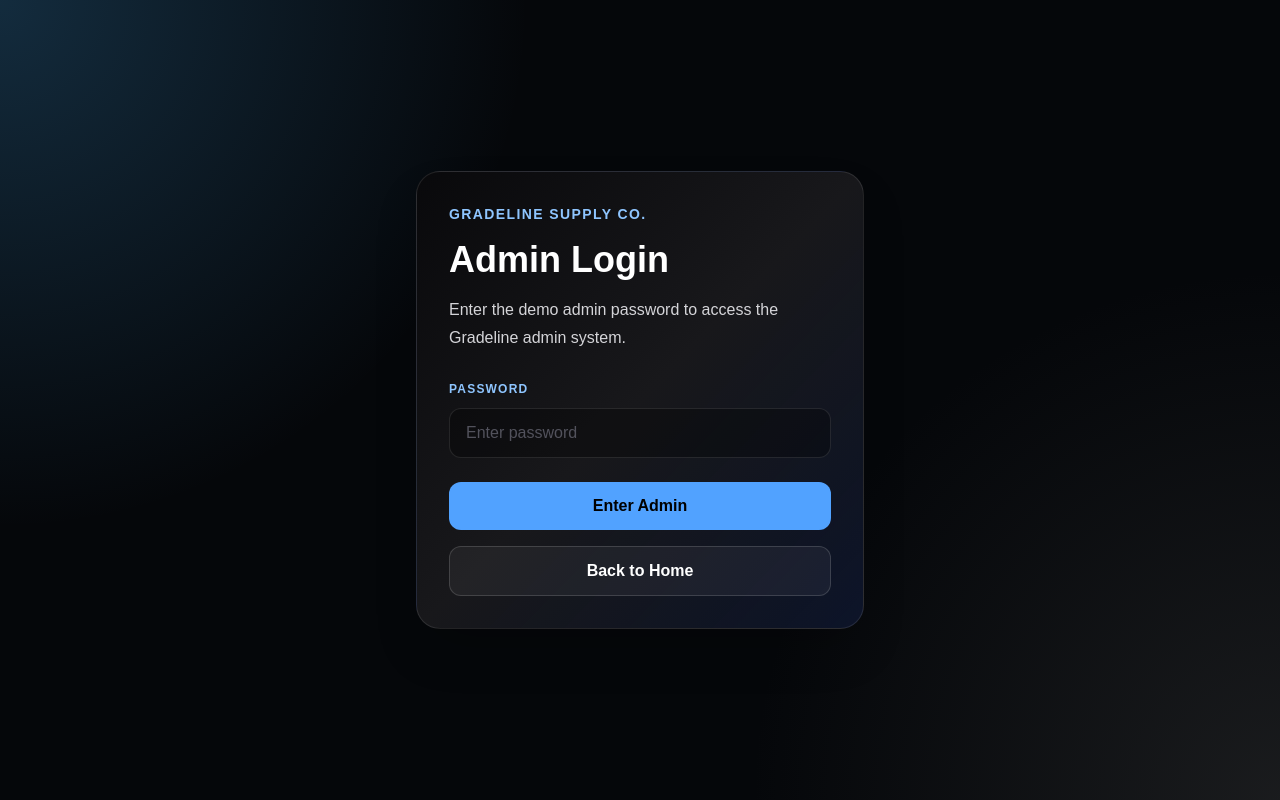
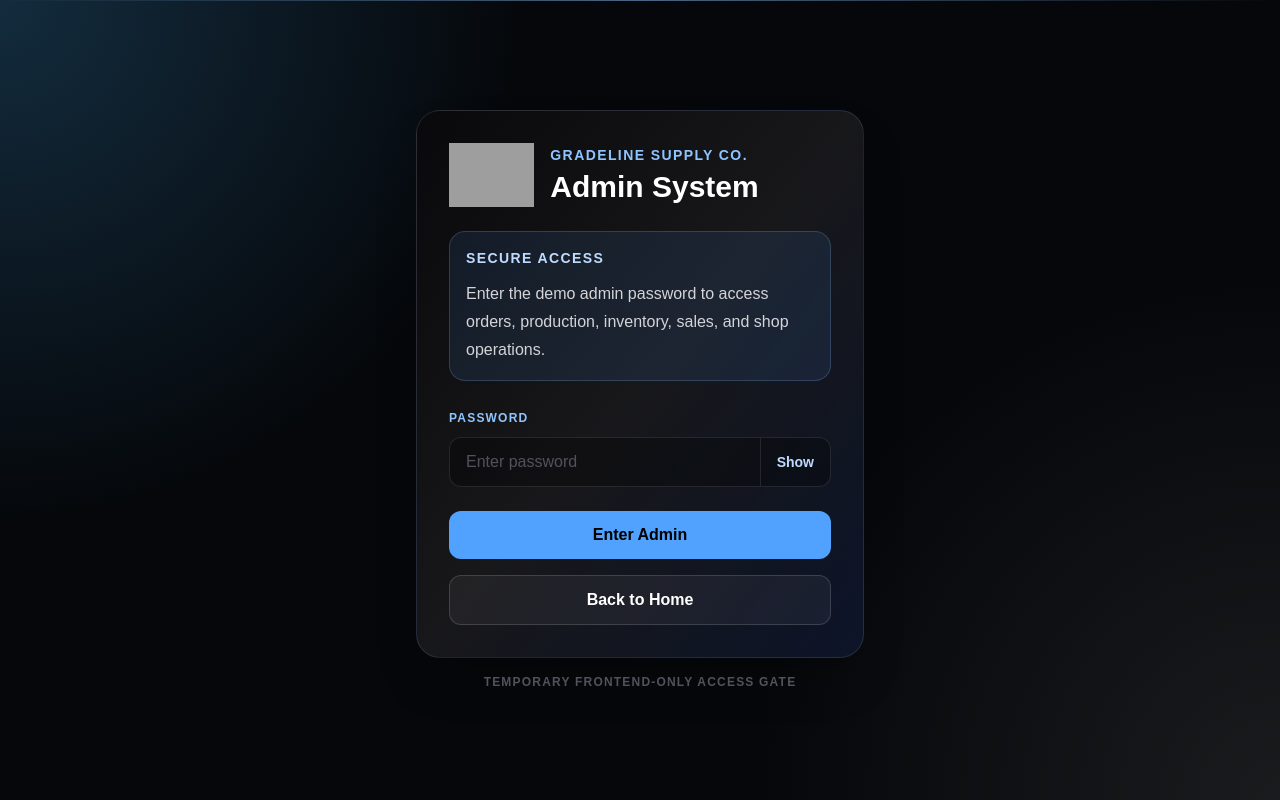
Before and after one commit to davemeeks64-hash/gradeline-supply, a Next.js app: page /admin-login in a window 1280 px wide. Built offline with nearby package versions, Linux system fonts and the light colour scheme; grey boxes are pictures that could not be loaded.

Commit message:
Improved admin login experience

```diff
--- a/src/app/admin-login/page.tsx
+++ b/src/app/admin-login/page.tsx
@@ -1,6 +1,7 @@
 "use client";
 
 import { FormEvent, useEffect, useState } from "react";
+import Image from "next/image";
 import Link from "next/link";
 import { useRouter } from "next/navigation";
 
@@ -11,6 +12,7 @@ export default function AdminLoginPage() {
   const router = useRouter();
   const [password, setPassword] = useState("");
   const [error, setError] = useState("");
+  const [showPassword, setShowPassword] = useState(false);
 
   useEffect(() => {
     if (localStorage.getItem(ADMIN_AUTH_KEY) === "true") {
@@ -34,33 +36,63 @@ export default function AdminLoginPage() {
     <main className="min-h-screen bg-[#05070a] text-white">
       <section className="relative grid min-h-screen place-items-center overflow-hidden px-6 py-16">
         <div className="absolute inset-0 bg-[radial-gradient(circle_at_top_left,_rgba(56,139,196,0.28),_transparent_35%),radial-gradient(circle_at_bottom_right,_rgba(80,80,80,0.28),_transparent_35%)]" />
+        <div className="absolute inset-x-0 top-0 h-px bg-gradient-to-r from-transparent via-blue-300/50 to-transparent" />
 
+        <div className="relative w-full max-w-md">
           <form
             onSubmit={handleSubmit}
-          className="relative w-full max-w-md rounded-3xl border border-white/10 bg-gradient-to-br from-zinc-950 via-zinc-900 to-blue-950/40 p-8 shadow-2xl"
+            className="rounded-3xl border border-white/10 bg-gradient-to-br from-zinc-950 via-zinc-900 to-blue-950/40 p-6 shadow-2xl sm:p-8"
           >
+            <div className="flex items-center gap-4">
+              <Image
+                src="/gradeline-logo.png"
+                alt="Gradeline Supply Co. logo"
+                width={1730}
+                height={1870}
+                priority
+                className="h-16 w-auto object-contain"
+              />
+              <div>
                 <p className="text-sm font-bold uppercase tracking-widest text-blue-300">
                   Gradeline Supply Co.
                 </p>
-          <h1 className="mt-4 text-4xl font-black">Admin Login</h1>
-          <p className="mt-4 leading-7 text-zinc-300">
-            Enter the demo admin password to access the Gradeline admin system.
+                <h1 className="mt-1 text-3xl font-black">Admin System</h1>
+              </div>
+            </div>
+
+            <div className="mt-6 rounded-2xl border border-blue-300/20 bg-blue-400/10 p-4">
+              <p className="text-sm font-bold uppercase tracking-widest text-blue-200">
+                Secure Access
               </p>
+              <p className="mt-3 leading-7 text-zinc-300">
+                Enter the demo admin password to access orders, production,
+                inventory, sales, and shop operations.
+              </p>
+            </div>
 
             <label className="mt-6 block">
               <span className="text-xs font-bold uppercase tracking-widest text-blue-300">
                 Password
               </span>
+              <div className="mt-2 flex overflow-hidden rounded-xl border border-white/10 bg-black/30 focus-within:border-blue-300/60">
                 <input
                   value={password}
                   onChange={(event) => {
                     setPassword(event.target.value);
                     setError("");
                   }}
-              type="password"
-              className="mt-2 w-full rounded-xl border border-white/10 bg-black/30 px-4 py-3 text-white outline-none transition placeholder:text-zinc-600 focus:border-blue-300/60 focus:bg-black/45"
+                  type={showPassword ? "text" : "password"}
+                  className="min-w-0 flex-1 bg-transparent px-4 py-3 text-white outline-none placeholder:text-zinc-600"
                   placeholder="Enter password"
                 />
+                <button
+                  type="button"
+                  onClick={() => setShowPassword((current) => !current)}
+                  className="border-l border-white/10 px-4 text-sm font-bold text-blue-200 transition hover:bg-blue-400/10"
+                >
+                  {showPassword ? "Hide" : "Show"}
+                </button>
+              </div>
             </label>
 
             {error && (
@@ -83,6 +115,11 @@ export default function AdminLoginPage() {
               Back to Home
             </Link>
           </form>
+
+          <p className="mt-4 text-center text-xs font-bold uppercase tracking-widest text-zinc-600">
+            Temporary frontend-only access gate
+          </p>
+        </div>
       </section>
     </main>
   );
```
Lines whose indentation alone changed are shown as unchanged.
